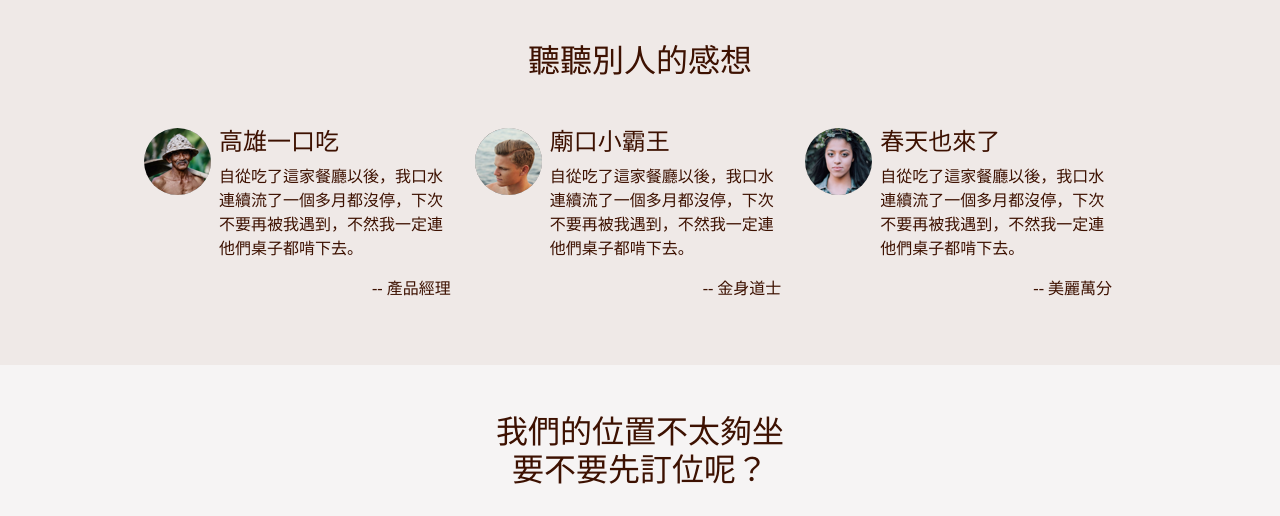
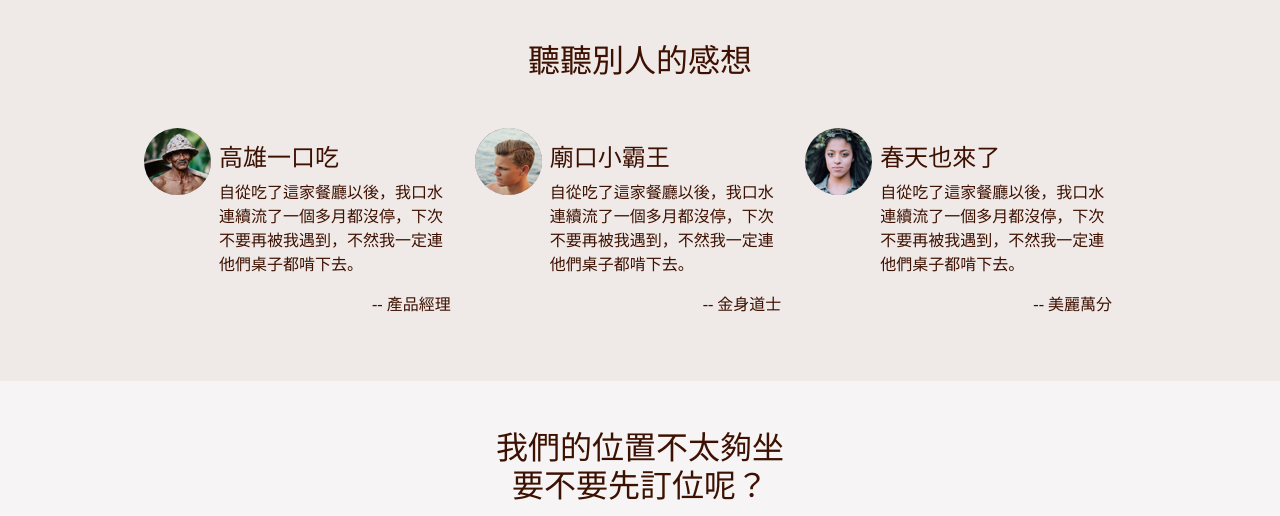
Before and after one commit to WanJiang018/RWD-Restaurant, a plain HTML site: page index.html in a window 1280 px wide. Shown: the part 1460-1976 px from the top of the page. Drawn offline with nearby package versions, Linux system fonts and the light colour scheme.

Commit message:
Add files via upload

```diff
--- a/index.html
+++ b/index.html
@@ -122,7 +122,7 @@
                 <ul class="d-flex flex-wrap list-inline px-3">
                     <li class="d-flex col-md me-md-4 mb-md-0 mb-4">
                         <img class="avatar-img rounded-circle" src="./image/avatar_1.png" alt="高雄一口吃">
-                        <div class="ps-2">
+                        <div class="ms-2 mt-3">
                             <h4>高雄一口吃</h4>
                             <p>自從吃了這家餐廳以後，我口水連續流了一個多月都沒停，下次不要再被我遇到，不然我一定連他們桌子都啃下去。</p>
                             <span class="d-block text-end">-- 產品經理</span>
@@ -130,7 +130,7 @@
                     </li>
                     <li class="d-flex col-md me-md-4 mb-md-0 mb-4">
                         <img class="avatar-img rounded-circle" src="./image/avatar_2.png" alt="廟口小霸王">
-                        <div class="ps-2">
+                        <div class="ms-2 mt-3">
                             <h4>廟口小霸王</h4>
                             <p>自從吃了這家餐廳以後，我口水連續流了一個多月都沒停，下次不要再被我遇到，不然我一定連他們桌子都啃下去。</p>
                             <span class="d-block text-end">-- 金身道士</span>
@@ -138,7 +138,7 @@
                     </li>
                     <li class="d-flex col-md me-md-4 mb-md-0 mb-4">
                         <img class="avatar-img rounded-circle" src="./image/avatar_3.png" alt="春天也來了">
-                        <div class="ps-2">
+                        <div class="ms-2 mt-3">
                             <h4>春天也來了</h4>
                             <p>自從吃了這家餐廳以後，我口水連續流了一個多月都沒停，下次不要再被我遇到，不然我一定連他們桌子都啃下去。</p>
                             <span class="d-block text-end">-- 美麗萬分</span>
```
